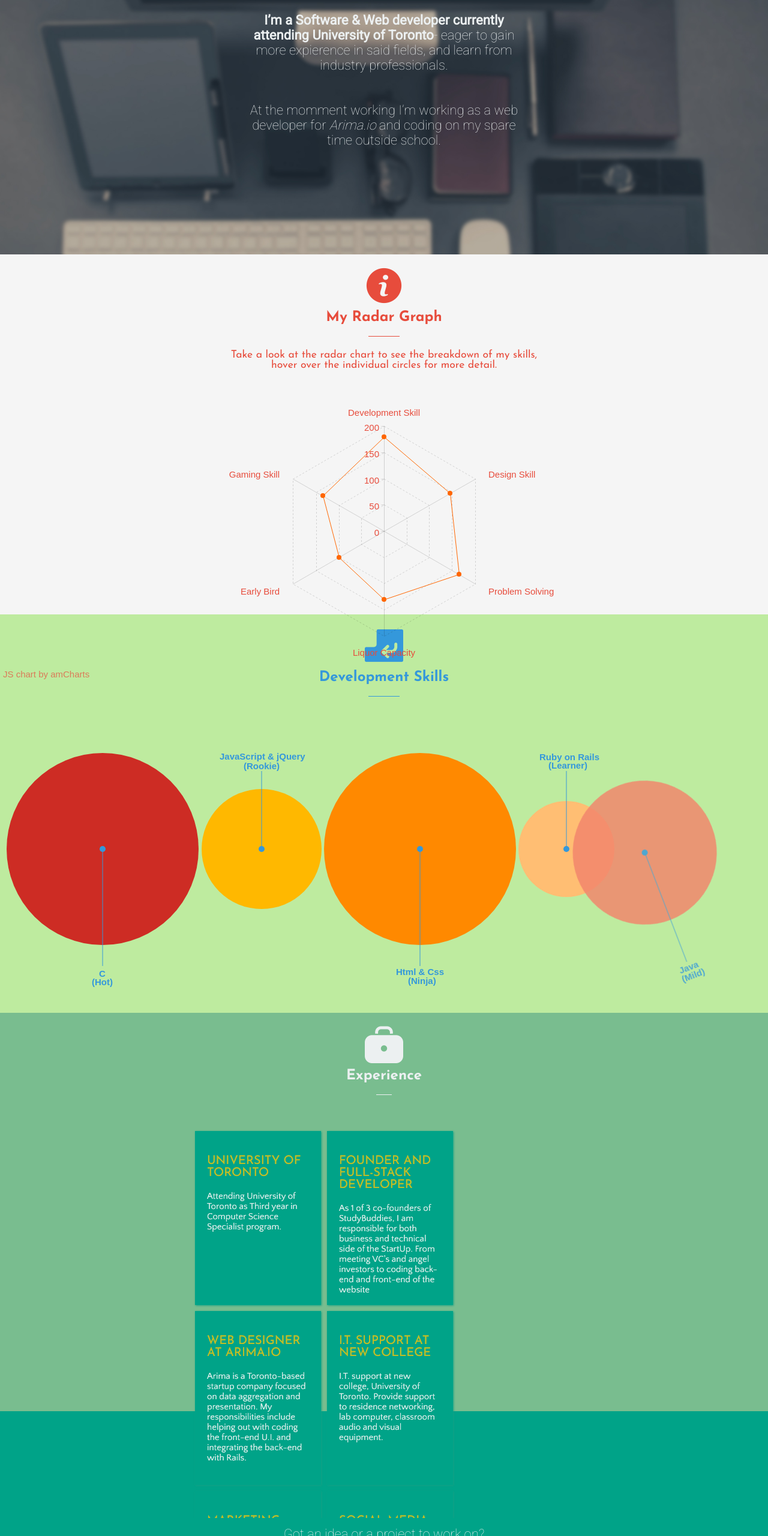
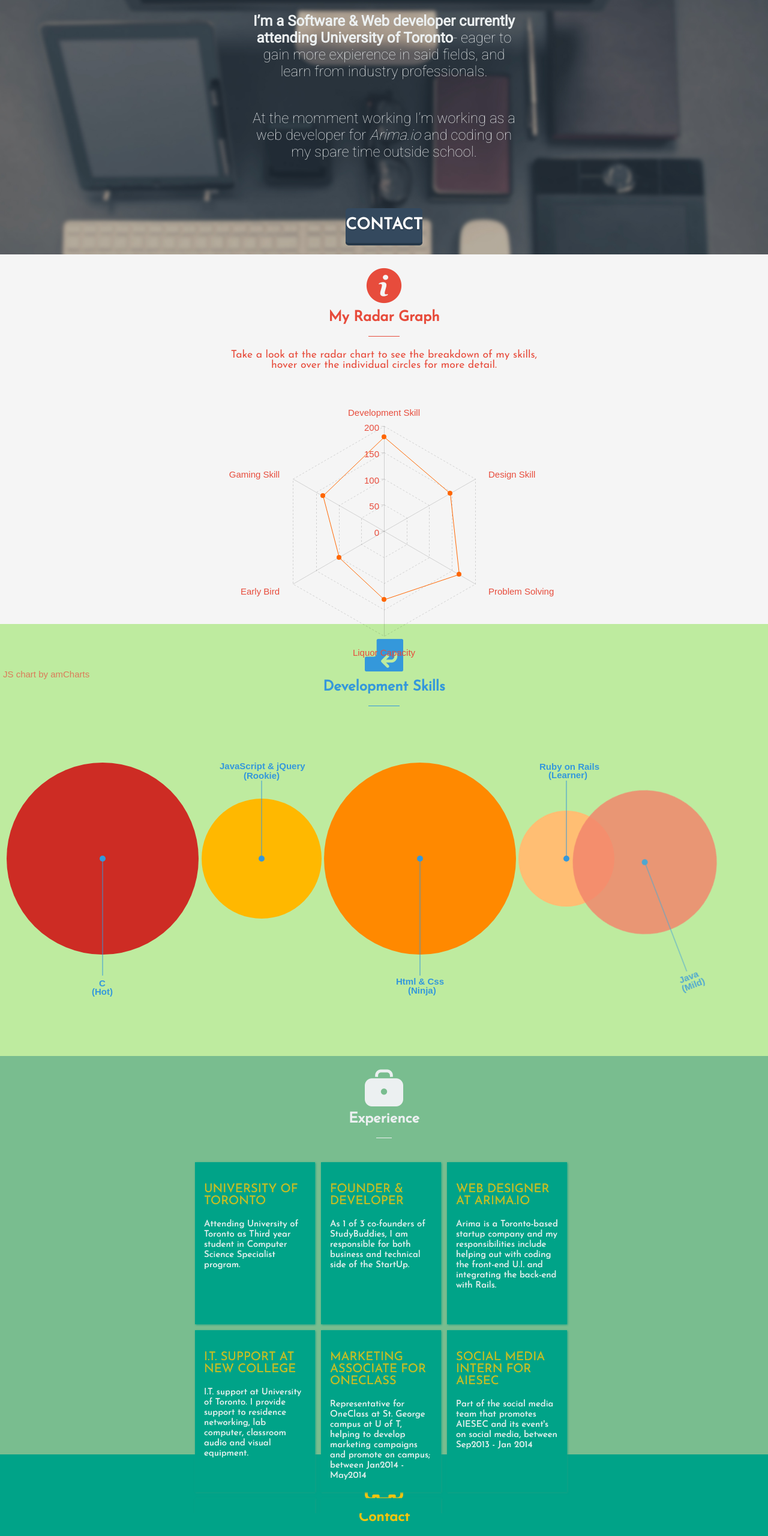
Before and after one commit to LongJeongS/Portfolio-2, a plain HTML site: page main_page.html in a window 1280 px wide. Shown: the part 240-2800 px from the top of the page at 60% size. Drawn offline with nearby package versions, Linux system fonts and the light colour scheme; files whose address does not match are found by name.

Commit message:
Finished up the site

```diff
--- a/css/main_page.css
+++ b/css/main_page.css
@@ -18,17 +18,50 @@
 	display: inline-block;
 }
 
+.link-button {
+  position: relative;
+  width: 10%;
+  height: 60px;
+  padding: 0;
+  font-size: 22px;
+  color: white;
+  text-align: center;
+  text-shadow: 0 1px 2px rgba(0, 0, 0, 0.25);
+  background: #34495e;
+  border: 0;
+  border-bottom: 2px solid #263849;
+  border-radius: 5px;
+  cursor: pointer;
+  -webkit-box-shadow: inset 0 -2px #263849;
+  box-shadow: inset 0 -2px #263849;
+  margin: 0 auto;
+  margin-top: 80px;
+}
+
+.link-button p {
+	padding-top: 15px;
+	font-family: 'Josefin Sans', sans-serif;
+	font-weight: bold;
+	font-size: 1.2em;
+	text-transform: uppercase;
+}
+
+.nounderline {
+	text-decoration: none;
+}
+
 .text-red {
 	color: #e74c3c;
 }
 
 .background-whiteish {
 	background-color: #f5f5f5;
-	height: 75vh;
+	height: 77vh;
 }
 
 .background-grass{
 	background-color: #BEEB9F;
+	height: 90vh;
 }
 
 .title-container h3 {
@@ -63,7 +96,6 @@
 	font-family: 'Roboto', sans-serif;
 	font-size: 1.5em;
 	font-weight: 100;
-	font-size: 22px;
 	color: #ecf0f1;
 }
 
@@ -160,12 +192,12 @@
 }
 
 .experience_box{
-	padding: 50px;
+	padding: 30px;
 	position: relative;
 	width: 50%;
 	margin: 0 auto;
 	overflow: auto;
-	height: 600px;
+	height: 560px;
 }
 
 .experience_box:before,
@@ -180,11 +212,11 @@
 
 .experience_box article{
 	width: 170px;
-	height: 250px;
+	height: 240px;
 	background:	#00A388;
 	cursor: pointer;
 	float: left;
-	border: 10px solid #00A388;
+	border: 5px solid #00A388;
 	text-align: left;
 	text-transform: none;
 	margin: 15px;
@@ -209,7 +241,7 @@
 }
 
 .experience_box article p{
-	font-family:  'Quattrocento Sans', sans-serif;
+	font-family:  'Josefin Sans', sans-serif;
 	font-size: 15px;
 	line-height: 17px;
 	color: #f5f5f5;
@@ -265,13 +297,21 @@
 
 .background-dark-green {
 	background-color: #00A388;
-	height: 50vh;
+	height: 60vh;
 }
 
 .text-yellow {
 	color: #f1c40f;
 }
 
+.paragraph-content h4 {
+	margin-top: 50px;
+	text-align: center;
+	font-family: 'Roboto', sans-serif;
+	font-size: 1.8em;
+	font-weight: 100;
+	color: #ecf0f1;
+}
 .small-line-contact {
 	width: 1.7%;
 	border: 0;
@@ -286,4 +326,5 @@
 
 .footer {
 	opacity: 0.5;
+	margin-top: 60px;
 }
--- a/main_page.css
+++ /dev/null
@@ -1,116 +0,0 @@
-/*content wrapper*/
-.content-wrapper {
-	height: 83vh;
-	width: 100%;
-}
-
-.content-container {
-	margin: 0 auto;
-	text-align: center;
-}
-
-.content-container h1 {
-	margin-top: 10%;
-	font-family: 'Josefin Sans', sans-serif;
-	font-size: 3em;
-	color:#ecf0f1;
-	text-transform: uppercase;
-	display: inline-block;
-}
-
-.text-red {
-	color: #e74c3c;
-}
-
-.background-whiteish {
-	background-color: #f5f5f5;
-}
-
-.background-grass{
-	background-color: #BEEB9F;
-}
-
-.title-container h3 {
-	font-family: 'Josefin Sans', sans-serif;
-	font-size: 1.5em;
-	margin-top: 5px;
-}
-
-.icon-container {
-	margin-top: 20px;
-	display: inline-block;
-}
-
-.header-bg {
-	background-image: url("img/background.jpg");
-	background-repeat: no-repeat;
-	-webkit-background-size: cover;
-  	-moz-background-size: cover;
-  	-o-background-size: cover;
-  	background-size: cover;
-  	background-position: 0px 0px;
-}
-
-.paragraph-content {
-	width: 35%;
-	margin: 0 auto;
-}
-
-.paragraph-content p {
-	margin-top: 50px;
-	text-align: center;
-	font-family: 'Roboto', sans-serif;
-	font-size: 1.5em;
-	font-weight: 100;
-	font-size: 22px;
-	color: #ecf0f1;
-}
-
-.small-line-header {
-	width: 10%;
-	border: 0;
-	display: block;
-	border-top: 1px solid #ecf0f1;
-    margin: 1em 0;
-	height: 1.5px;
-	margin: 0 auto;
-}
-
-.small-line-radar {
-	width: 4%;
-	border: 0;
-	display: block;
-	border-top: 1.5px solid #e74c3c;
-    margin: 1em 0;
-	height: 1.5px;
-	margin: 0 auto;
-	margin-top: -5px;
-	padding-bottom: 3px;
-}
-
-.paragraph-container {
-	color: #e74c3c;
-	font-family: 'Josefin Sans', sans-serif;
-	font-size: 1.1em;
-
-}
-
-#chartdiv_radar{
-	position: absolute;
-	width		: 100%;
-	height		: 500px;
-	font-size	: 11px;
-
-}
-
-.small-line-development {
-	width: 4%;
-	border: 0;
-	display: block;
-	border-top: 1.5px solid #3498db;
-    margin: 1em 0;
-	height: 1.5px;
-	margin: 0 auto;
-	margin-top: -5px;
-	padding-bottom: 3px;
-}
--- a/main_page.html
+++ b/main_page.html
@@ -8,9 +8,9 @@
 		<link rel="stylesheet" type="text/css" href="css/main_page.css">
 		<link rel="stylesheet" type="text/css" href="css/animate.css">
 
-		<link href='http://fonts.googleapis.com/css?family=Quattrocento+Sans:400,400italic,700,700italic' rel='stylesheet' type='text/css'>
-		<link href='http://fonts.googleapis.com/css?family=Josefin+Sans:400,600,700' rel='stylesheet' type='text/css'>
-		<link href='http://fonts.googleapis.com/css?family=Roboto:400,100,300' rel='stylesheet' type='text/css'>
+		<link href='http://fonts.googleapis.com/css?family=Quattrocento+Sans:400' rel='stylesheet' type='text/css'>
+		<link href='http://fonts.googleapis.com/css?family=Josefin+Sans:400' rel='stylesheet' type='text/css'>
+		<link href='http://fonts.googleapis.com/css?family=Roboto:400,100' rel='stylesheet' type='text/css'>
 	</head>
 
 	<body>
@@ -27,6 +27,10 @@
 						At the momment working I’m working as a web developer
 						for <i>Arima.io</i> and coding on my spare time outside school.
 					</p>
+				</div>
+				<a href ="#Contact" class="nounderline "><div class="link-button" type="button">
+					<p>Contact</p>
+				</div></a>
 			</article>
 		</section>
 
@@ -84,23 +88,23 @@
 				<div class= "experience_box" id="experience_box">
 					<article>
 						<h3>University of Toronto</h3>
-						<p>Attending University of Toronto as Third year in Computer Science Specialist program. </p>
+						<p>Attending University of Toronto as Third year student in Computer Science Specialist program. </p>
 					</article>
 					<article>
-						<h3>Founder and Full-Stack Developer</h3>
-						<p>As 1 of 3 co-founders of StudyBuddies, I am responsible for both business and technical side of the StartUp. From meeting VC's and angel investors to coding back-end and front-end of the website</p>
+						<h3>Founder &amp; Developer</h3>
+						<p>As 1 of 3 co-founders of StudyBuddies, I am responsible for both business and technical side of the StartUp.</p>
 					</article>
 					<article>
 						<h3>Web Designer at Arima.io</h3>
-						<p>Arima is a Toronto-based startup company focused on data aggregation and presentation. My responsibilities include helping out with coding the front-end U.I. and integrating the back-end with Rails.</p>
+						<p>Arima is a Toronto-based startup company and my responsibilities include helping out with coding the front-end U.I. and integrating the back-end with Rails.</p>
 					</article>
 					<article>
 						<h3>I.T. Support at New College</h3>
-						<p>I.T. support at new college, University of Toronto. Provide support to residence networking, lab computer, classroom audio and visual equipment.</p>
+						<p>I.T. support at University of Toronto. I provide support to residence networking, lab computer, classroom audio and visual equipment.</p>
 					</article>
 					<article>
 						<h3>Marketing Associate for OneClass</h3>
-						<p>Representative for OneClass at St. George campus at U of T, helping to develop marketing campaigns and promote to students and professors; between Jan2014 - May2014</p>
+						<p>Representative for OneClass at St. George campus at U of T, helping to develop marketing campaigns and promote on campus; between Jan2014 - May2014</p>
 					</article>
 					<article>
 						<h3>Social Media Intern for AIESEC</h3>
@@ -108,7 +112,7 @@
 					</article>
 					<article>
 						<h3>Executive Member at A.Y.A.A</h3>
-						<p>Executive and founding member for Awakened Youth Against Apathy, a startup student organization. Our mission is to raise political awareness amongst the student body.</p>
+						<p>Executive and founding member for Awakened Youth Against Apathy, a student organization focused on raising political awareness amongst the student body.</p>
 					</article>
 					<article>
 						<h3>Barista at Starbucks</h3>
@@ -118,7 +122,7 @@
 			</article>
 		</section>
 
-		<section class="content-wrapper background-dark-green">
+		<a name= "Contact"><section class="content-wrapper background-dark-green"></a>
 			<article class="content-container text-yellow">
 				<div class="title-container">
 					<div class="icon-container">
@@ -128,10 +132,10 @@
 					<hr/ class ="small-line-contact">
 				</div>
 				<div class="paragraph-content">
-					<p>Got an idea or a project to work on?
+					<h4>Got an idea or a project to work on?
 					<br/><b>Let's chat!</b>
-					<br/><br/>
-					</p>
+					<br/>
+					</h4>
 					<h3>(+1) 647 236 5405</h3>
 					<h3 class="text-white">jeongwoo.park@mail.utoronto.ca</h3>
 				</div>
@@ -141,7 +145,7 @@
 					<a href = "https://www.linkedin.com/profile/view?id=289144762"><img src="img/linkedin.png" alt="Github Icon"></a>
 				</div>
 				<div class= "footer text-white">
-					<p> Design & Developed by JeongWoo Park, &copy; 2014</p>
+					<p> Design &amp; Developed by JeongWoo Park, &copy; 2014</p>
 				</div>
 			</article>
 		</section>
```
Also changed, not shown: article.js (deleted, +0 -26 lines).
